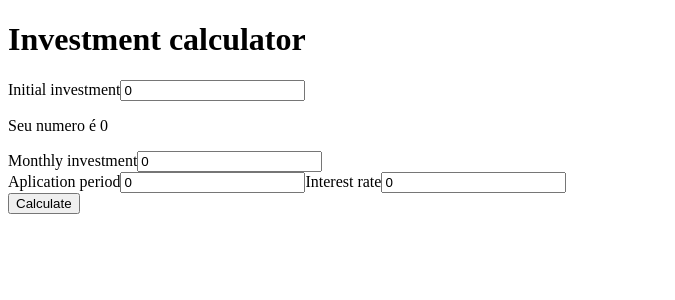
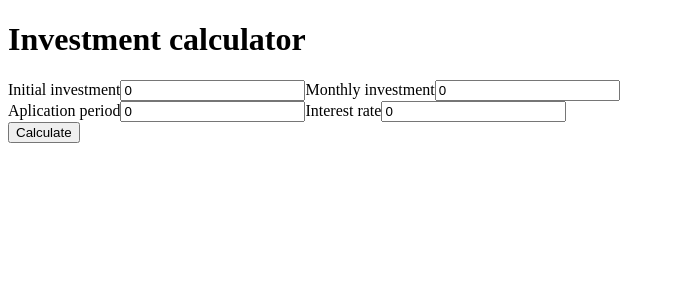
Before and after one commit to lucabattesini/interest-calculator, a Next.js app in the folder interest-calculator-app/: page / in a window 1280 px wide. Shown: the top 300 px of the page, without its empty margins (0-675 px from the left). Built offline with nearby package versions, Linux system fonts and the light colour scheme.

Commit message:
Deleting the <p> I was using to test the inputs

```diff
--- a/interest-calculator-app/app/page.js
+++ b/interest-calculator-app/app/page.js
@@ -34,7 +34,6 @@ export default function MainPage() {
               <label>Initial investment</label>
               <input className="initialInvestment" placeholder="0,00"
               type="number" value={initialInvestment} onChange={handleInitialInvestmentChange}/>
-              <p> Seu numero é {initialInvestment}</p>
 
               <label>Monthly investment</label>
               <input className="monthlyInvestment" placeholder="0,00"
```
